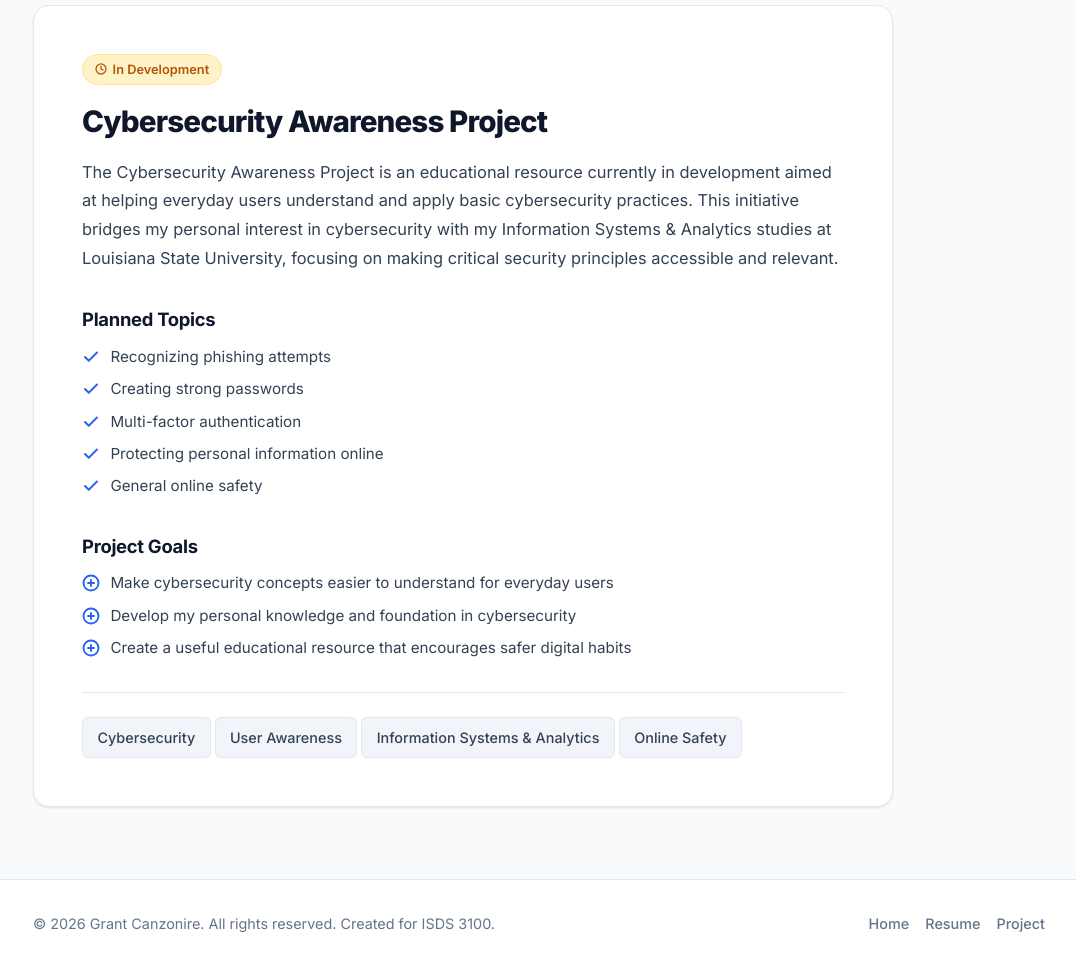
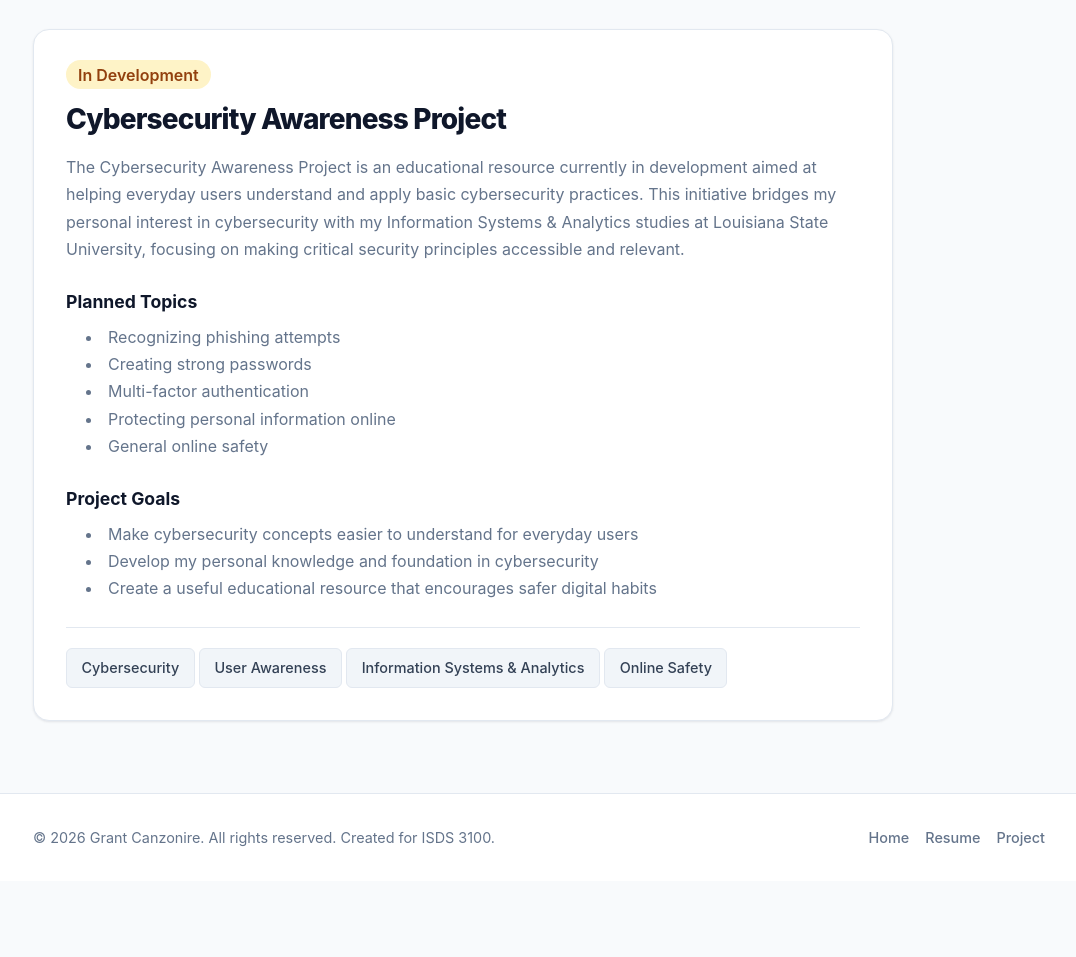
Before and after one commit to GrantCanzonire/grant-website, a plain HTML site: page project.html in a window 1280 px wide. Shown: the part 195-1152 px from the top of the page, without its empty margins (101-1177 px from the left). After the commit the page ends 1076 px from the top, so only its background shows below. Drawn offline with Linux system fonts and the light colour scheme.

Commit message:
Restore projects page

```diff
--- a/project.html
+++ b/project.html
@@ -5,9 +5,6 @@
   <meta name="viewport" content="width=device-width, initial-scale=1.0">
   <meta name="description" content="Projects by Grant Canzonire - Information Systems &amp; Analytics student at Louisiana State University (LSU).">
   <title>Grant Canzonire | Projects</title>
-  <link rel="preconnect" href="https://fonts.googleapis.com">
-  <link rel="preconnect" href="https://fonts.gstatic.com" crossorigin>
-  <link href="https://fonts.googleapis.com/css2?family=Inter:wght@400;500;600;700;800&display=swap" rel="stylesheet">
   <link rel="stylesheet" href="styles.css">
 </head>
 <body>
@@ -31,99 +28,55 @@
   <main class="main-content container">
 
     <!-- Page Header -->
-    <section class="section-header">
+    <section class="section-header" style="margin-top: 1rem; margin-bottom: 2rem;">
       <h1 class="section-title">Projects</h1>
       <p class="section-subtitle">Academic initiatives and practical applications in technology and cybersecurity.</p>
     </section>
 
     <!-- Single Featured Project: In Development -->
-    <article class="project-card-detail">
+    <article class="card" style="max-width: 860px;">
 
-      <!-- Project Status & Header -->
-      <span class="project-status-pill">
-        <svg width="12" height="12" viewBox="0 0 24 24" fill="none" stroke="currentColor" stroke-width="2.5" stroke-linecap="round" stroke-linejoin="round">
-          <circle cx="12" cy="12" r="10"/>
-          <polyline points="12 6 12 12 16 14"/>
-        </svg>
-        In Development
-      </span>
-
-      <h2 class="project-title">Cybersecurity Awareness Project</h2>
-
-      <p class="project-description">
-        The Cybersecurity Awareness Project is an educational resource currently in development aimed at helping everyday users understand and apply basic cybersecurity practices. This initiative bridges my personal interest in cybersecurity with my Information Systems &amp; Analytics studies at Louisiana State University, focusing on making critical security principles accessible and relevant.
-      </p>
+      <!-- Project Header / Status -->
+      <div style="margin-bottom: 1.25rem;">
+        <span class="project-badge" style="background-color: #fef3c7; color: #92400e; font-weight: 600; padding: 0.3rem 0.75rem; border-radius: 9999px;">
+          In Development
+        </span>
+        <h2 class="project-title" style="font-size: 1.75rem; margin-top: 0.5rem; margin-bottom: 0.75rem;">
+          Cybersecurity Awareness Project
+        </h2>
+        <p class="project-description" style="font-size: 1rem; line-height: 1.7; color: var(--text-muted); margin-bottom: 1.5rem;">
+          The Cybersecurity Awareness Project is an educational resource currently in development aimed at helping everyday users understand and apply basic cybersecurity practices. This initiative bridges my personal interest in cybersecurity with my Information Systems &amp; Analytics studies at Louisiana State University, focusing on making critical security principles accessible and relevant.
+        </p>
+      </div>
 
       <!-- Planned Topics Section -->
-      <div class="project-block">
-        <h3 class="project-block-title">Planned Topics</h3>
-        <ul class="project-item-list">
-          <li>
-            <svg class="project-check-icon" viewBox="0 0 24 24" fill="none" stroke="currentColor" stroke-width="2.5" stroke-linecap="round" stroke-linejoin="round">
-              <polyline points="20 6 9 17 4 12"/>
-            </svg>
-            <span>Recognizing phishing attempts</span>
-          </li>
-          <li>
-            <svg class="project-check-icon" viewBox="0 0 24 24" fill="none" stroke="currentColor" stroke-width="2.5" stroke-linecap="round" stroke-linejoin="round">
-              <polyline points="20 6 9 17 4 12"/>
-            </svg>
-            <span>Creating strong passwords</span>
-          </li>
-          <li>
-            <svg class="project-check-icon" viewBox="0 0 24 24" fill="none" stroke="currentColor" stroke-width="2.5" stroke-linecap="round" stroke-linejoin="round">
-              <polyline points="20 6 9 17 4 12"/>
-            </svg>
-            <span>Multi-factor authentication</span>
-          </li>
-          <li>
-            <svg class="project-check-icon" viewBox="0 0 24 24" fill="none" stroke="currentColor" stroke-width="2.5" stroke-linecap="round" stroke-linejoin="round">
-              <polyline points="20 6 9 17 4 12"/>
-            </svg>
-            <span>Protecting personal information online</span>
-          </li>
-          <li>
-            <svg class="project-check-icon" viewBox="0 0 24 24" fill="none" stroke="currentColor" stroke-width="2.5" stroke-linecap="round" stroke-linejoin="round">
-              <polyline points="20 6 9 17 4 12"/>
-            </svg>
-            <span>General online safety</span>
-          </li>
+      <div style="margin-bottom: 1.5rem;">
+        <h3 style="font-size: 1.1rem; font-weight: 700; color: var(--text-main); margin-bottom: 0.5rem;">
+          Planned Topics
+        </h3>
+        <ul style="padding-left: 1.25rem; color: var(--text-muted); line-height: 1.7;">
+          <li>Recognizing phishing attempts</li>
+          <li>Creating strong passwords</li>
+          <li>Multi-factor authentication</li>
+          <li>Protecting personal information online</li>
+          <li>General online safety</li>
         </ul>
       </div>
 
       <!-- Project Goals Section -->
-      <div class="project-block">
-        <h3 class="project-block-title">Project Goals</h3>
-        <ul class="project-item-list">
-          <li>
-            <svg class="project-check-icon" viewBox="0 0 24 24" fill="none" stroke="currentColor" stroke-width="2.5" stroke-linecap="round" stroke-linejoin="round">
-              <circle cx="12" cy="12" r="10"/>
-              <path d="M12 8v8"/>
-              <path d="M8 12h8"/>
-            </svg>
-            <span>Make cybersecurity concepts easier to understand for everyday users</span>
-          </li>
-          <li>
-            <svg class="project-check-icon" viewBox="0 0 24 24" fill="none" stroke="currentColor" stroke-width="2.5" stroke-linecap="round" stroke-linejoin="round">
-              <circle cx="12" cy="12" r="10"/>
-              <path d="M12 8v8"/>
-              <path d="M8 12h8"/>
-            </svg>
-            <span>Develop my personal knowledge and foundation in cybersecurity</span>
-          </li>
-          <li>
-            <svg class="project-check-icon" viewBox="0 0 24 24" fill="none" stroke="currentColor" stroke-width="2.5" stroke-linecap="round" stroke-linejoin="round">
-              <circle cx="12" cy="12" r="10"/>
-              <path d="M12 8v8"/>
-              <path d="M8 12h8"/>
-            </svg>
-            <span>Create a useful educational resource that encourages safer digital habits</span>
-          </li>
+      <div style="margin-bottom: 1.5rem;">
+        <h3 style="font-size: 1.1rem; font-weight: 700; color: var(--text-main); margin-bottom: 0.5rem;">
+          Project Goals
+        </h3>
+        <ul style="padding-left: 1.25rem; color: var(--text-muted); line-height: 1.7;">
+          <li>Make cybersecurity concepts easier to understand for everyday users</li>
+          <li>Develop my personal knowledge and foundation in cybersecurity</li>
+          <li>Create a useful educational resource that encourages safer digital habits</li>
         </ul>
       </div>
 
       <!-- Focus Tags -->
-      <div class="project-tags-row">
+      <div class="project-tags" style="margin-bottom: 0; margin-top: 1.5rem; padding-top: 1.25rem; border-top: 1px solid var(--border-color);">
         <span class="skill-tag">Cybersecurity</span>
         <span class="skill-tag">User Awareness</span>
         <span class="skill-tag">Information Systems &amp; Analytics</span>
```
